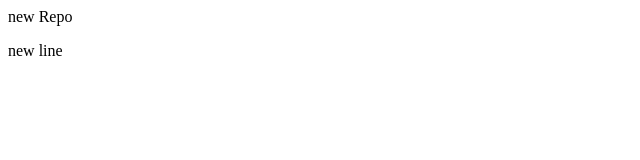
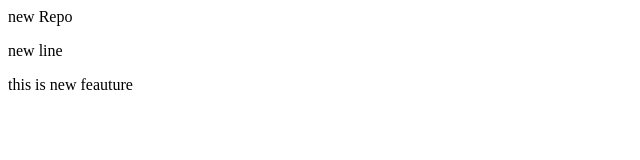
Before and after one commit to rashidkhan752/localRepo, a plain HTML site: page index.html in a window 1280 px wide. Shown: the whole page, without its empty margins (0-640 px from the left). Drawn offline with Linux system fonts and the light colour scheme.

Commit message:
this is new feauture

```diff
--- a/index.html
+++ b/index.html
@@ -1,2 +1,3 @@
 <p> new Repo</p>
 <p> new line</p>
+<p> this is new feauture</p>
```
